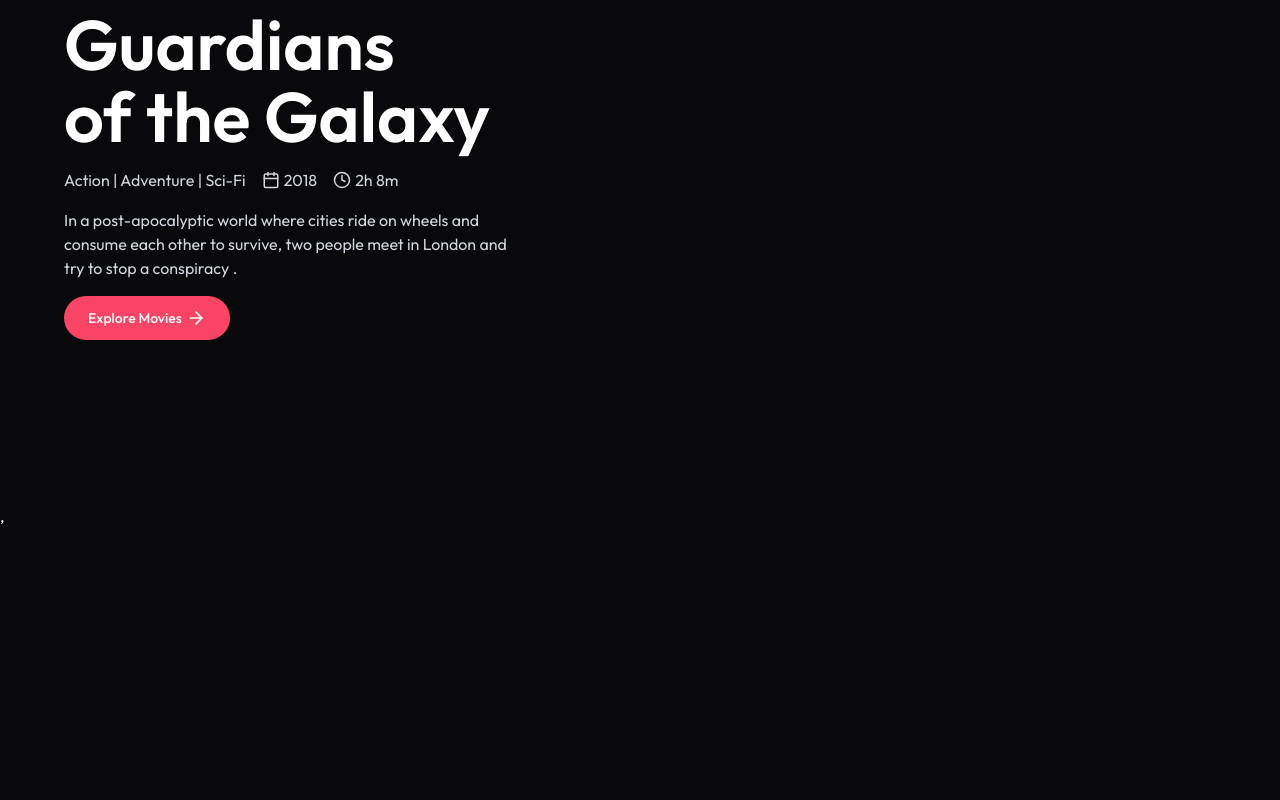
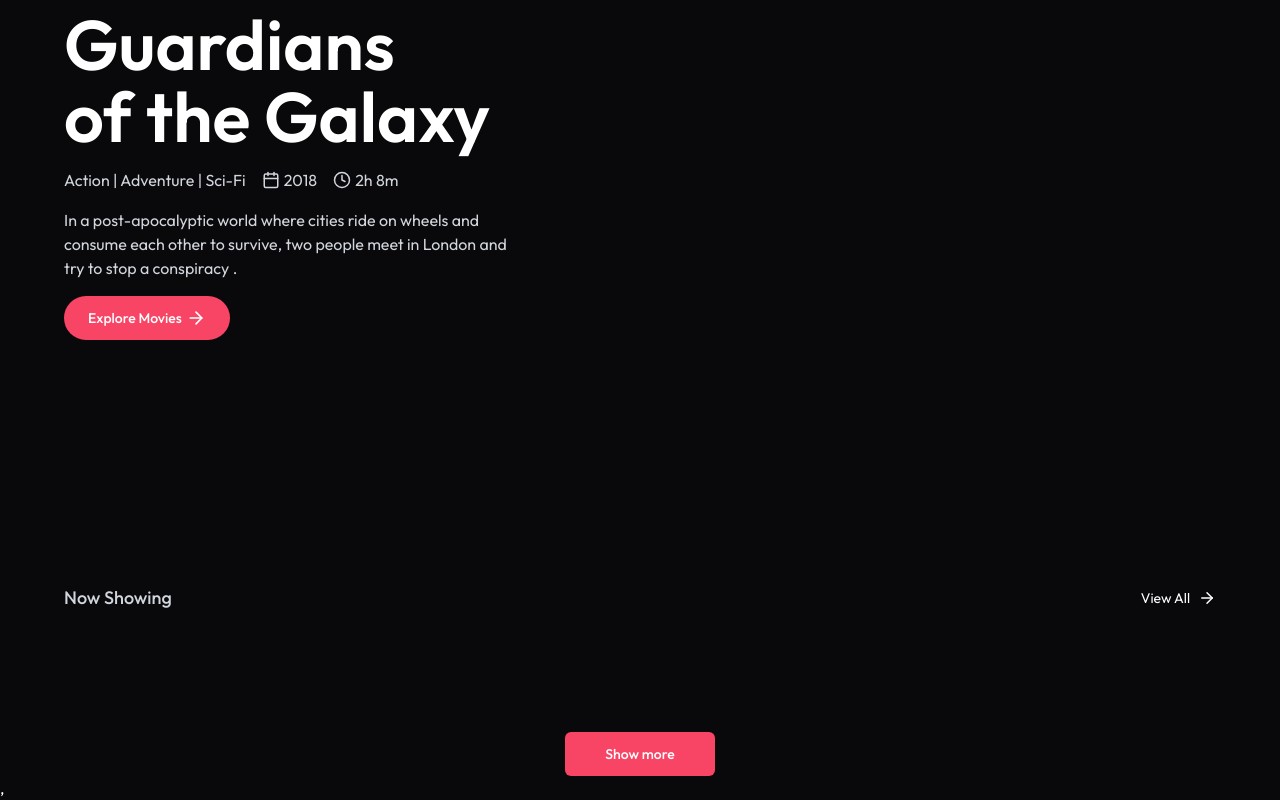
Before and after one commit to SabbirMeazee/Movie_ticket_booking, a React (Vite) app in the folder client/: page / in a window 1280 px wide. Shown: the part 296-1096 px from the top of the page. Before the commit the page ends 824 px from the top, so only its background shows below. Built offline with nearby package versions, Linux system fonts and the light colour scheme; no server answers.

Commit message:
Featured section added

```diff
--- a/client/src/components/FeaturedSection.jsx
+++ b/client/src/components/FeaturedSection.jsx
@@ -1,9 +1,28 @@
+import { ArrowRight } from 'lucide-react'
 import React from 'react'
+import { useNavigate } from 'react-router-dom'
 
 function FeaturedSection() {
+
+    const navigate = useNavigate()
     return (
-        <div>
+        <div className='px-6 md:px-16 1g:px-24 x1:px-44 overflow-hidden'>
 
+            <div className='relative flex items-center justify-between pt-20 pb-10'>
+                <p className='text-gray-300 font-medium text-lg'>Now Showing</p>
+                <button onClick={() => navigate('/movies')} className='group cursor-pointer flex
+items-center gap-2 text-sm'>
+                    View All
+                    <ArrowRight className='group-hover:translate-x-0.5  transition w-4.5 h-4.
+5'/>
+                </button>
+            </div>
+            <div></div>
+            <div className='flex justify-center mt-20'>
+                <button onClick={() => { navigate('/movies'); scrollTo(0, 0) }}
+                    className='px-10 py-3 text-sm bg-primary hover:bg-primary-dull transition
+rounded-md font-medium cursor-pointer'>Show more</button>
+            </div>
         </div>
     )
 }
--- a/client/src/pages/Home.jsx
+++ b/client/src/pages/Home.jsx
@@ -1,10 +1,12 @@
 import React from 'react'
 import HeroSection from '../components/HeroSection'
+import FeaturedSection from '../components/FeaturedSection'
 
 function Home() {
     return (
         <>
             <HeroSection></HeroSection>
+            <FeaturedSection></FeaturedSection>
         </>
     )
 }
```
